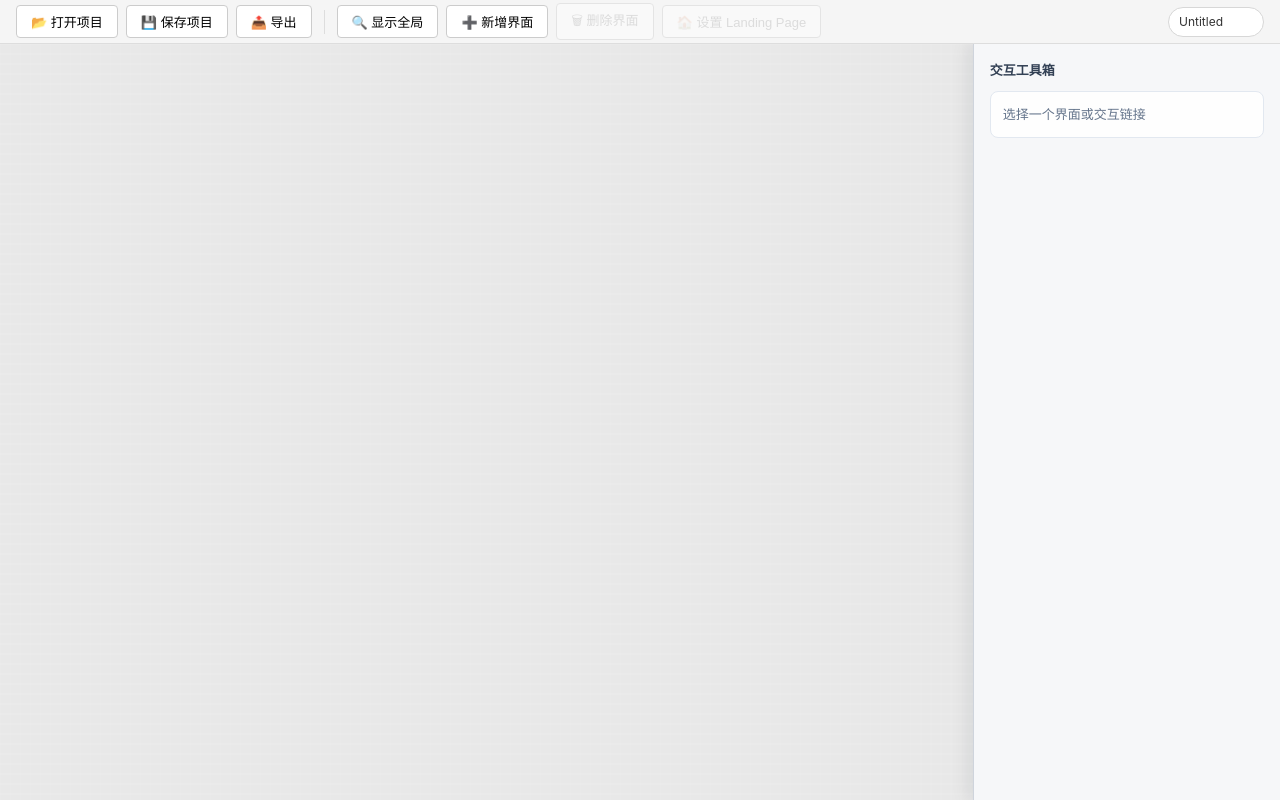
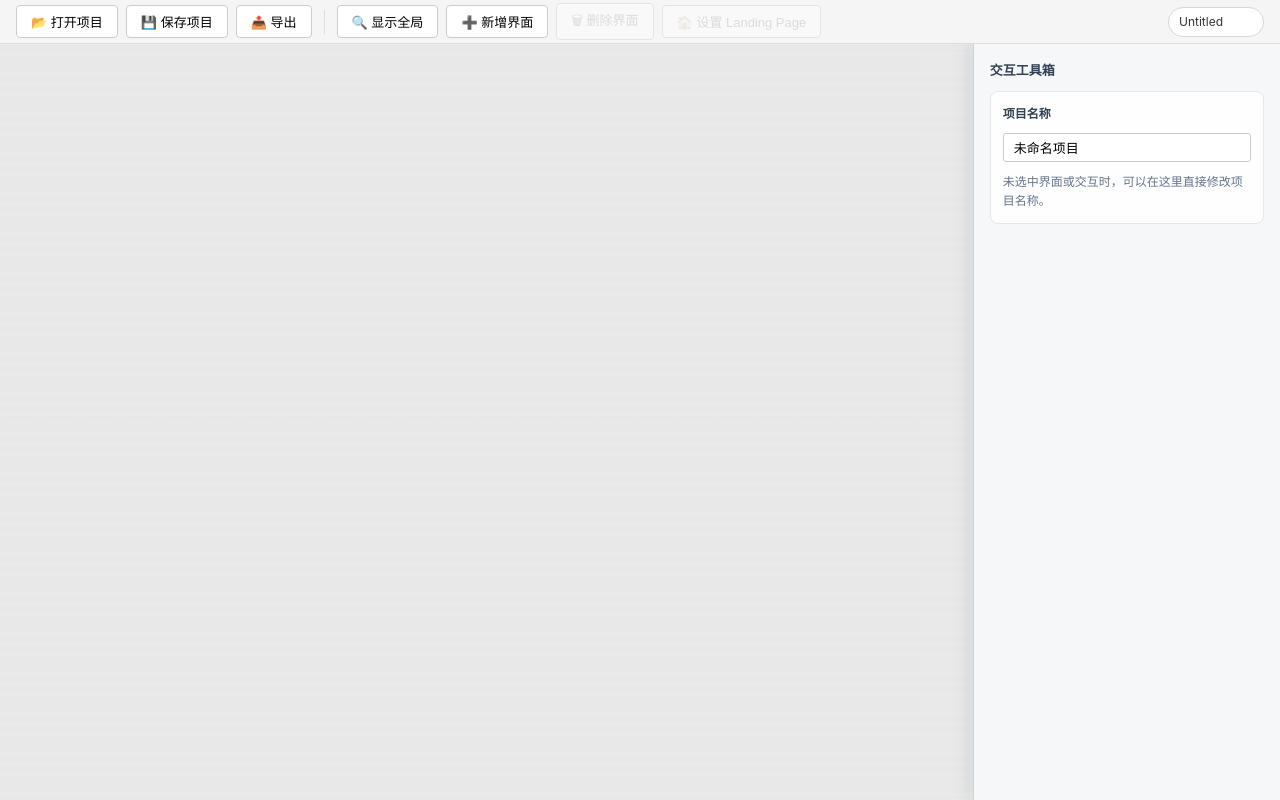
Before and after one commit to heqichen/qcux, a React (Vite) app: page / in a window 1280 px wide. Built offline with nearby package versions, Linux system fonts and the light colour scheme.

Commit message:
can copy page

```diff
--- a/src/App.tsx
+++ b/src/App.tsx
@@ -1,4 +1,4 @@
-import React, { useEffect } from 'react';
+import React, { useEffect, useRef } from 'react';
 import { useProjectSave } from './hooks/useProjectSave';
 import { useProjectStore } from '@/store/projectStore';
 import { useUIStore } from '@/store/uiStore';
@@ -7,12 +7,18 @@ import { InteractionToolbar, InteractionToolbox, AddPageDialog } from '@/views/I
 import { PageDesignToolbar, PageDesignToolbox } from '@/views/PageDesignView/PageDesignView';
 import { InteractionCanvas } from '@/canvas/InteractionCanvas';
 import { PageDesignCanvas } from '@/canvas/PageDesignCanvas';
+import type { Page } from '@/types/project';
 
 const App: React.FC = () => {
   const currentView = useUIStore((s) => s.currentView);
   const projectPath = useProjectStore((s) => s.projectPath);
   const isDirty = useProjectStore((s) => s.isDirty);
+  const project = useProjectStore((s) => s.project);
+  const duplicatePageFromSnapshot = useProjectStore((s) => s.duplicatePageFromSnapshot);
+  const selectedPageId = useUIStore((s) => s.selectedPageId);
+  const selectPage = useUIStore((s) => s.selectPage);
   const saveProject = useProjectSave();
+  const copiedPageRef = useRef<Page | null>(null);
 
   useEffect(() => {
     const title = getProjectWindowTitle(projectPath, isDirty);
@@ -36,15 +42,49 @@ const App: React.FC = () => {
 
   useEffect(() => {
     const onKeyDown = (event: KeyboardEvent) => {
+      const target = event.target as HTMLElement | null;
+      const isEditableTarget = target instanceof HTMLInputElement
+        || target instanceof HTMLTextAreaElement
+        || target?.isContentEditable;
+
+      if (isEditableTarget) {
+        return;
+      }
+
       if ((event.ctrlKey || event.metaKey) && event.key.toLowerCase() === 's') {
         event.preventDefault();
         void saveProject();
+        return;
+      }
+
+      if (currentView !== 'interaction' || !(event.ctrlKey || event.metaKey)) {
+        return;
+      }
+
+      if (event.key.toLowerCase() === 'c') {
+        const selectedPage = project.pages.find((page) => page.id === selectedPageId);
+        if (!selectedPage) {
+          return;
+        }
+
+        event.preventDefault();
+        copiedPageRef.current = {
+          ...selectedPage,
+          elements: selectedPage.elements.map((element) => ({ ...element })),
+        };
+        return;
+      }
+
+      if (event.key.toLowerCase() === 'v' && copiedPageRef.current) {
+        event.preventDefault();
+        const duplicatedPage = duplicatePageFromSnapshot(copiedPageRef.current);
+        selectPage(duplicatedPage.id);
       }
     };
 
     window.addEventListener('keydown', onKeyDown);
     return () => window.removeEventListener('keydown', onKeyDown);
-  }, [saveProject]);
+  }, [currentView, duplicatePageFromSnapshot, project.pages, saveProject, selectPage, selectedPageId]);
 
   if (currentView === 'interaction') {
     return (
--- a/src/store/projectStore.ts
+++ b/src/store/projectStore.ts
@@ -10,6 +10,7 @@ import {
 import {
   addElementToProject,
   addLinkToProject,
+  createDuplicatedPage,
   createPageElement,
   createPositionedPage,
   getNextPageElementZIndex,
@@ -33,6 +34,8 @@ interface ProjectStore {
   loadProject: (data: ProjectFile, path: string) => void;
   markProjectSaved: (data: ProjectFile, path?: string | null) => void;
   getSerializedProject: () => ProjectFile;
+  updateProjectName: (name: string) => void;
+  duplicatePageFromSnapshot: (sourcePage: Page) => Page;
 
   // 页面操作
   addPage: (title: string, width: number, height: number) => Page;
@@ -85,6 +88,37 @@ export const useProjectStore = create<ProjectStore>((set, get) => ({
         modifiedAt: new Date().toISOString(),
       },
     };
+  },
+
+  updateProjectName: (name) => {
+    const { project } = get();
+    set({
+      project: {
+        ...project,
+        metadata: {
+          ...project.metadata,
+          name,
+        },
+      },
+      isDirty: true,
+    });
+  },
+
+  duplicatePageFromSnapshot: (sourcePage) => {
+    const { project } = get();
+    const nextPageId = generateId();
+    const nextElementIds = sourcePage.elements.map(() => generateId());
+    const duplicatedPage = createDuplicatedPage(sourcePage, nextPageId, nextElementIds);
+
+    set({
+      project: {
+        ...project,
+        pages: [...project.pages, duplicatedPage],
+      },
+      isDirty: true,
+    });
+
+    return duplicatedPage;
   },
 
   addPage: (title, width, height) => {
--- a/src/store/projectStoreHelpers.ts
+++ b/src/store/projectStoreHelpers.ts
@@ -5,6 +5,8 @@ import {
   createTextElement,
 } from '@/types/project';
 import type { BaseElement, Element, Link, Page, ProjectFile } from '@/types/project';
+
+const DUPLICATE_PAGE_OFFSET = 80;
 
 export function createPositionedPage(
   project: ProjectFile,
@@ -135,3 +137,21 @@ export function removeLinkFromProject(project: ProjectFile, linkId: string): Pro
     links: project.links.filter((link) => link.id !== linkId),
   };
 }
+
+export function createDuplicatedPage(
+  sourcePage: Page,
+  nextPageId: string,
+  nextElementIds: string[],
+): Page {
+  return {
+    ...sourcePage,
+    id: nextPageId,
+    x: sourcePage.x + DUPLICATE_PAGE_OFFSET,
+    y: sourcePage.y + DUPLICATE_PAGE_OFFSET,
+    isLandingPage: false,
+    elements: sourcePage.elements.map((element, index) => ({
+      ...element,
+      id: nextElementIds[index],
+    })) as Element[],
+  };
+}
--- a/src/views/InteractionView/InteractionToolbox.tsx
+++ b/src/views/InteractionView/InteractionToolbox.tsx
@@ -2,7 +2,7 @@ import React, { useState } from 'react';
 import { useProjectStore } from '@/store/projectStore';
 import { useUIStore } from '@/store/uiStore';
 import type { Link, ProjectFile } from '@/types/project';
-import { btnStyle, dialogOverlayStyle, dialogStyle, toolboxStyle } from '@/views/InteractionView/styles';
+import { btnStyle, dialogOverlayStyle, dialogStyle, inputStyle, toolboxStyle } from '@/views/InteractionView/styles';
 
 export const InteractionToolbox: React.FC = () => {
   const selectedPageId = useUIStore((state) => state.selectedPageId);
@@ -10,6 +10,7 @@ export const InteractionToolbox: React.FC = () => {
   const selectLink = useUIStore((state) => state.selectLink);
   const startLinkCreation = useUIStore((state) => state.startLinkCreation);
   const removeLink = useProjectStore((state) => state.removeLink);
+  const updateProjectName = useProjectStore((state) => state.updateProjectName);
   const project = useProjectStore((state) => state.project);
   const [showElementList, setShowElementList] = useState(false);
 
@@ -53,7 +54,16 @@ export const InteractionToolbox: React.FC = () => {
       )}
 
       {!selectedLink && !selectedPage && (
-        <div style={emptyStateStyle}>选择一个界面或交互链接</div>
+        <div style={emptyStateStyle}>
+          <div style={emptyStateTitleStyle}>项目名称</div>
+          <input
+            style={inputStyle}
+            value={project.metadata.name}
+            placeholder="输入项目名称"
+            onChange={(event) => updateProjectName(event.target.value)}
+          />
+          <div style={emptyStateHintStyle}>未选中界面或交互时，可以在这里直接修改项目名称。</div>
+        </div>
       )}
 
       {showElementList && selectedPage && (
@@ -132,6 +142,20 @@ const emptyStateStyle: React.CSSProperties = {
   border: '1px solid #e2e8f0',
   borderRadius: 8,
   padding: 12,
+  display: 'flex',
+  flexDirection: 'column',
+  gap: 10,
+};
+
+const emptyStateTitleStyle: React.CSSProperties = {
+  fontSize: 12,
+  fontWeight: 600,
+  color: '#334155',
+};
+
+const emptyStateHintStyle: React.CSSProperties = {
+  fontSize: 12,
+  color: '#64748b',
 };
 
 const LinkProperties: React.FC<{
```
